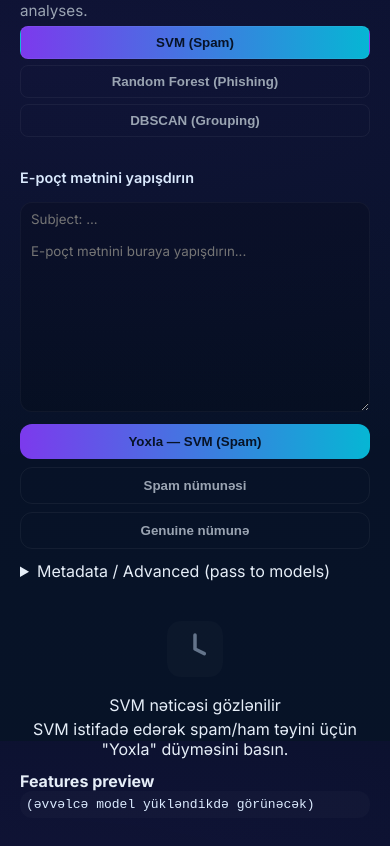
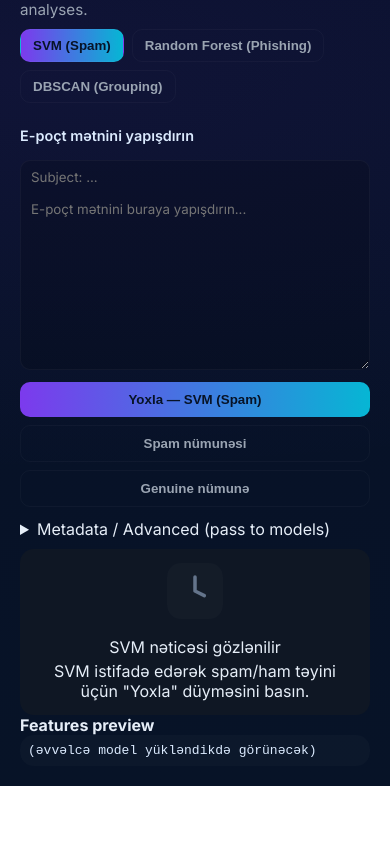
Before and after one commit to ssssssssszzsjjshds/Email-ML-Suite, a plain HTML site: page final/index.html in a window 390 px wide. Shown: the part 103-949 px from the top of the page. After the commit the page ends 889 px from the top, so only its background shows below. Drawn offline with Linux system fonts and the light colour scheme.

Commit message:
Add files via upload

```diff
--- a/final/style3.css
+++ b/final/style3.css
@@ -1,4 +1,4 @@
-/* style3-responsive.css - Fully flexible, mobile-first, dark theme */
+/* style3-responsive.css - Dark theme, cards on desktop, flexible on mobile */
 
 @import url('https://fonts.googleapis.com/css2?family=Inter:wght@300;400;600;700&display=swap');
 
@@ -10,11 +10,11 @@
     --accent-2: #06b6d4;
     --success: #10b981;
     --danger: #ef4444;
-    --radius: 12px;
+    --radius: 14px;
     --shadow-lg: 0 10px 30px rgba(2, 6, 23, 0.6);
 }
 
-/* Reset and global styles */
+/* Reset */
 * {
     box-sizing: border-box;
     margin: 0;
@@ -27,9 +27,7 @@ body {
     background: radial-gradient(1200px 400px at 10% 20%, rgba(124, 58, 237, 0.08), transparent),
         linear-gradient(180deg, #071028 0%, #071327 100%);
     color: #e6eef8;
-    height: 100%;
-    -webkit-font-smoothing: antialiased;
-    -moz-osx-font-smoothing: grayscale;
+    min-height: 100%;
 }
 
 /* Page wrapper */
@@ -37,51 +35,58 @@ body {
     display: flex;
     flex-direction: column;
     align-items: center;
-    justify-content: flex-start;
-    min-height: 100vh;
     padding: 20px;
 }
 
-/* Container */
+/* Container: card style on desktop */
 .container {
     display: flex;
     flex-direction: column;
     width: 100%;
-    max-width: 100%;
-    padding: 0;
+    max-width: 980px;
+    background: var(--panel);
+    border-radius: var(--radius);
+    padding: 20px;
+    box-shadow: var(--shadow-lg);
+    border: 1px solid rgba(255, 255, 255, 0.03);
+    transition: all 180ms ease;
 }
 
 /* Header */
 .header {
     display: flex;
-    flex-direction: column;
-    gap: 6px;
-    width: 100%;
+    flex-direction: row;
+    justify-content: space-between;
+    align-items: flex-start;
+    flex-wrap: wrap;
+    gap: 10px;
     margin-bottom: 12px;
 }
 
 .header h1 {
-    font-size: 1.4rem;
+    font-size: 1.35rem;
     color: #f8fafc;
 }
 
 .lead {
+    color: var(--muted);
     font-size: 0.95rem;
-    color: var(--muted);
 }
 
 /* Tabs */
 .model-tabs {
     display: flex;
+    gap: 8px;
     flex-wrap: wrap;
-    gap: 6px;
     margin-bottom: 12px;
 }
 
+
+
 .tab-btn {
     padding: 8px 12px;
-    border-radius: 8px;
-    border: 1px solid rgba(255, 255, 255, 0.05);
+    border-radius: 10px;
+    border: 1px solid rgba(255, 255, 255, 0.03);
     background: transparent;
     color: var(--muted);
     font-weight: 600;
@@ -94,28 +99,29 @@ body {
     color: #071327;
 }
 
-/* Layout grid */
+/* Grid layout */
 .grid-container {
     display: flex;
     flex-direction: row;
-    gap: 12px;
-    width: 100%;
+    gap: 18px;
     flex-wrap: wrap;
 }
 
+/* Panels: card style on desktop */
 .left-panel,
 .right-panel {
+    flex: 1 1 360px;
     display: flex;
     flex-direction: column;
     gap: 12px;
-    padding: 12px;
     background: var(--panel);
     border-radius: var(--radius);
+    padding: 14px;
     border: 1px solid rgba(255, 255, 255, 0.03);
-    flex: 1 1 300px;
+    box-shadow: var(--shadow-lg);
 }
 
-/* Model panel inside right */
+/* Panels inside right */
 .model-panel {
     display: block;
     transition: all 180ms ease;
@@ -142,7 +148,7 @@ input[type="number"],
 textarea {
     margin-top: 4px;
     padding: 8px 10px;
-    border-radius: var(--radius);
+    border-radius: 10px;
     border: 1px solid rgba(255, 255, 255, 0.04);
     background: rgba(0, 0, 0, 0.15);
     color: #e6eef8;
@@ -154,7 +160,7 @@ textarea {
 /* Buttons */
 button {
     padding: 10px 14px;
-    border-radius: var(--radius);
+    border-radius: 10px;
     border: none;
     cursor: pointer;
     font-weight: 600;
@@ -172,16 +178,16 @@ button {
 
 .ghost-btn {
     background: transparent;
-    border: 1px solid rgba(255, 255, 255, 0.05);
+    border: 1px solid rgba(255, 255, 255, 0.03);
     color: var(--muted);
 }
 
 .ghost-btn:hover {
-    background: rgba(255, 255, 255, 0.05);
+    background: rgba(255, 255, 255, 0.01);
     color: #e6eef8;
 }
 
-/* Controls and DBSCAN actions flex */
+/* Controls and DBSCAN actions */
 .controls,
 .dbscan-actions {
     display: flex;
@@ -201,20 +207,21 @@ button {
     display: flex;
     flex-direction: row;
     align-items: flex-start;
-    padding: 12px;
     gap: 12px;
     width: 100%;
+    padding: 14px;
     border-radius: var(--radius);
-    border-left: 4px solid rgba(255, 255, 255, 0.02);
-    background: transparent;
+    border-left: 6px solid rgba(255, 255, 255, 0.02);
+    background: var(--panel);
+    box-shadow: var(--shadow-lg);
 }
 
 .icon-wrap {
     width: 56px;
     height: 56px;
     display: flex;
+    align-items: center;
     justify-content: center;
-    align-items: center;
 }
 
 .prediction-result .text {
@@ -223,7 +230,6 @@ button {
     gap: 4px;
 }
 
-/* Spam/Ham variants */
 .prediction-result.is-spam {
     border-left-color: var(--danger);
 }
@@ -232,12 +238,12 @@ button {
     border-left-color: var(--success);
 }
 
-/* Feature boxes, clusters, meta grid */
+/* Feature boxes, clusters */
 .feature-preview,
 .info-box,
 #dbscan-clusters,
 #rf-featureImportances {
-    padding: 6px;
+    padding: 8px;
     border-radius: var(--radius);
     background: rgba(255, 255, 255, 0.02);
     font-family: monospace;
@@ -246,18 +252,12 @@ button {
     overflow-x: auto;
 }
 
-.meta-grid {
-    display: flex;
-    flex-wrap: wrap;
-    gap: 10px;
-}
-
 /* DBSCAN clusters */
 .dbscan-cluster {
     padding: 8px 10px;
     border-radius: var(--radius);
     border: 1px solid rgba(255, 255, 255, 0.04);
-    background: rgba(255, 255, 255, 0.01);
+    background: rgba(255, 255, 255, 0.02);
     width: 100%;
 }
 
@@ -265,19 +265,27 @@ button {
     color: var(--accent);
 }
 
-/* Mobile adjustments */
+/* Mobile adjustments: remove cards, stack everything */
 @media (max-width: 800px) {
-    .grid-container {
-        flex-direction: column;
+    .container {
+        background: transparent;
+        box-shadow: none;
+        border: none;
+        padding: 0;
     }
 
     .left-panel,
     .right-panel {
+        background: transparent;
+        border: none;
+        box-shadow: none;
+        padding: 0;
         flex: 1 1 100%;
-        border-radius: 0;
-        border: none;
-        padding: 8px 0;
-        background: transparent;
+    }
+
+    .grid-container {
+        flex-direction: column;
+        gap: 10px;
     }
 
     .prediction-result {
@@ -285,19 +293,17 @@ button {
         align-items: center;
         text-align: center;
         border-left: none;
+        box-shadow: none;
     }
 
     .icon-wrap {
         margin-bottom: 6px;
     }
 
-    .tab-btn {
-        flex: 1 1 100%;
-    }
-
     .controls button,
     .dbscan-actions button,
     .dbscan-actions input[type="file"] {
         flex: 1 1 100%;
+        min-width: unset;
     }
 }
```
